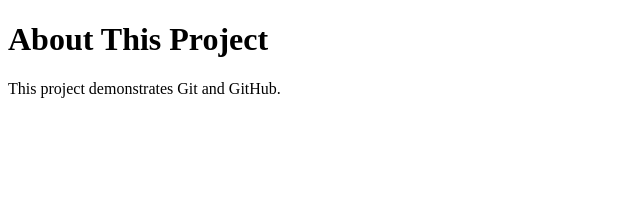
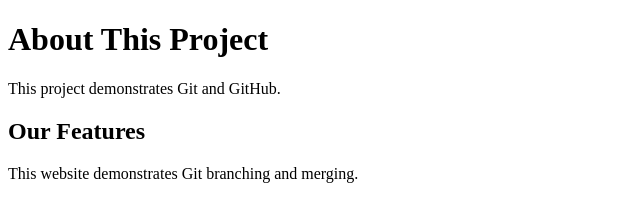
Before and after one commit to dhanwadasrija-hash/git-workflow-assignment, a plain HTML site: page about.html in a window 1280 px wide. Shown: the whole page, without its empty margins (0-640 px from the left). Drawn offline with Linux system fonts and the light colour scheme.

Commit message:
Add feature section to about page

```diff
--- a/about.html
+++ b/about.html
@@ -6,5 +6,7 @@
   <body>
     <h1>About This Project</h1>
     <p>This project demonstrates Git and GitHub.</p>
+    <h2>Our Features</h2>
+    <p>This website demonstrates Git branching and merging.</p>
   </body>
 </html>
```
